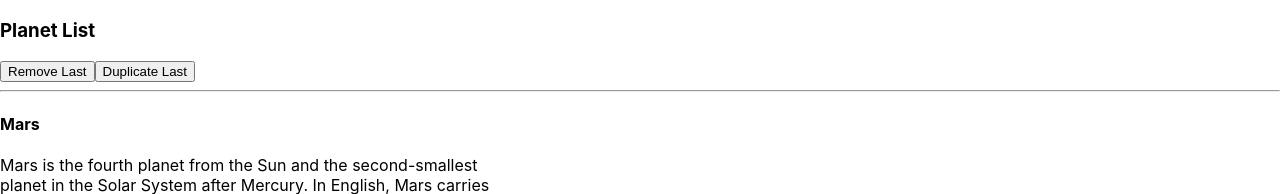
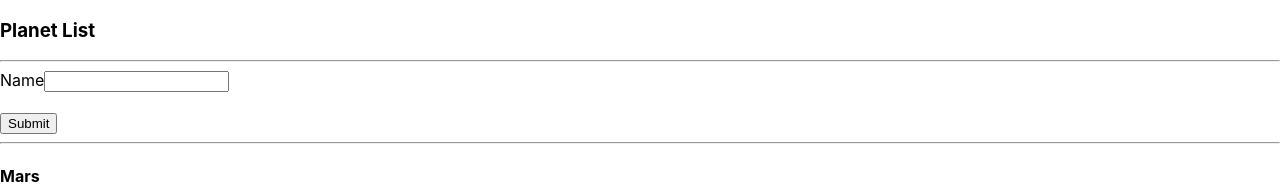
Before and after one commit to jeanHe4rt/ReactJS, a React (Create React App) app in the folder exe-lorem/: page / in a window 1280 px wide. Shown: the top 194 px of the page. Built offline with nearby package versions, Linux system fonts and the light colour scheme.

Commit message:
Controlando 1 input

```diff
--- /dev/null
+++ b/exe-lorem/src/components/planets/form/index.js
@@ -0,0 +1,26 @@
+import React, {Fragment, useState} from "react";
+
+const Form = (props) => {
+const [name, setName] = useState('');
+
+const handleChange = event => setName(event.target.value);
+const handleSubmit = event => {
+  props.addPlanet({name:name})
+  event.preventDefault();
+}
+
+  return (
+    <Fragment>
+      <form onSubmit={handleSubmit}>
+        <div>
+          <label htmlFor="name">Name</label>
+          <input id="name" type="text" value={name} onChange={handleChange}/>
+        </div>
+        <br/>
+        <input type="submit"/>
+      </form>
+    </Fragment>
+  );
+}
+
+export default Form;
--- a/exe-lorem/src/components/planets/index.js
+++ b/exe-lorem/src/components/planets/index.js
@@ -1,9 +1,10 @@
 import React, { Fragment, useState, useEffect } from "react";
 import Planet from "./planet";
 // import Mercurio from '../../shared/grey-img/Mercurio.png'
+import Form from "./form";
 
 export async function getPlanets(){
-  let response = await fetch('http://localhost:3001/api/planets.json')
+  let response = await fetch('http://localhost:3000/api/planets.json')
   let data = await response.json();
   return data;
 }
@@ -17,26 +18,20 @@
     })
   }, []) // Roda só na hora da montagem.
 
-
-  const removeLast = () => {
-    let new_planets = [...planets];
-    new_planets.pop();
-    setPlanets(new_planets);
+  const addPlanet = (newPLanet) => {
+    setPlanets([...planets, newPLanet])
   }
 
-  const duplicatePlanet = () => {
-    let last_planet = planets[planets.length - 1];
-    setPlanets([...planets, last_planet]);
-  }
+
   console.log(planets);
 
   return (
     <Fragment>
       <h3>Planet List</h3>
-      <button onClick={removeLast}>Remove Last</button>
-      <button onClick={duplicatePlanet}>Duplicate Last</button>
       <hr/>
-      {planets.map( (planet, index) =>
+      <Form addPlanet={addPlanet}/>
+      <hr/>
+        {planets.map( (planet, index) =>
         <Planet
         id ={planet.id}
         name={planet.name}
--- a/exe-lorem/src/components/planets/planet/index.js
+++ b/exe-lorem/src/components/planets/planet/index.js
@@ -4,7 +4,7 @@
 
 
 async function getSatellites(id) {
-  const response = await fetch(`http://localhost:3001/api/${id}.json`)
+  const response = await fetch(`http://localhost:3000/api/${id}.json`)
   const data = await response.json()
   return data;
 }
```
